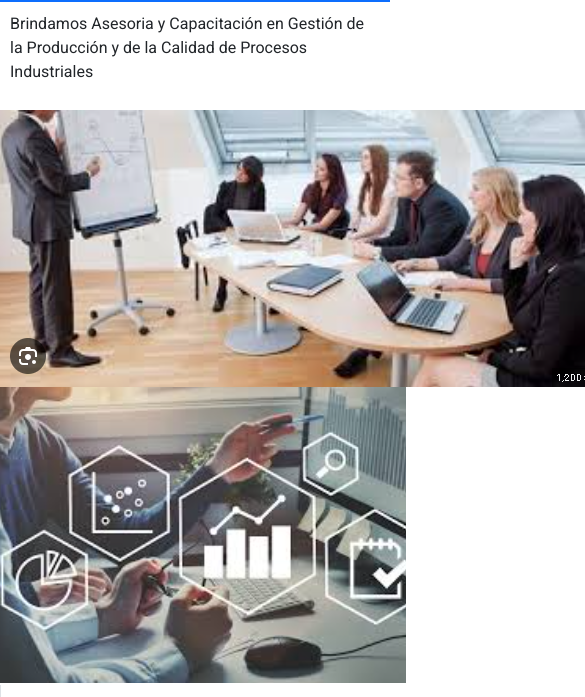
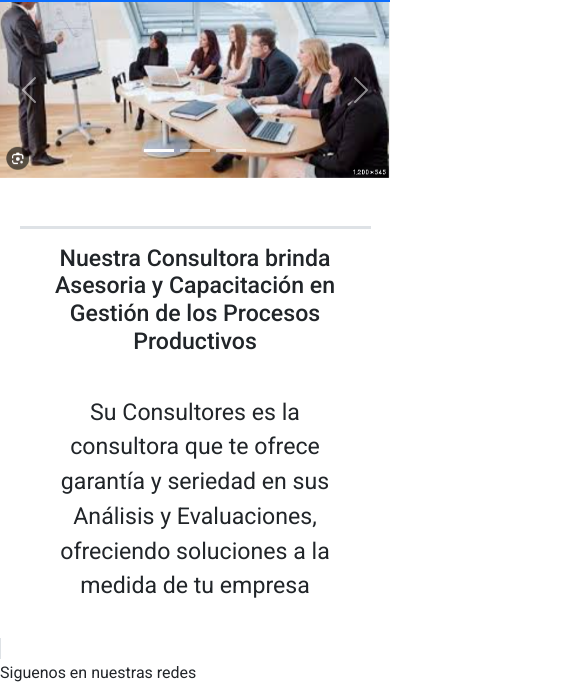
Before and after one commit to RicardoSuSilva/PreEntrega2_RicardoSuSilva, a plain HTML site: page pages/servicios.html in a window 390 px wide. Shown: the part 114-811 px from the top of the page, 585 px wide, since content can reach past the window. Drawn offline with Linux system fonts and the light colour scheme.

Commit message:
informacion cargada

```diff
--- a/css/styleserv.css
+++ b/css/styleserv.css
@@ -5,7 +5,7 @@
 }
 
 
-.border{ border: 40px solid}
+.border{ border: 30px solid}
 .nav {
     overflow: hidden;
 }
@@ -15,7 +15,7 @@
     padding: 14px 16px bold;
     margin: auto 30px;
     font-weight: bold;
-    font-size: 30px;
+    font-size: 40px;
 }
 .nav-item:hover{
 
@@ -33,9 +33,15 @@
     margin: 25px 0 ;
 }
 
+.carousel-inner{
+    max-height: 39rem;
+}
 
-
-
+ @media (max-width:768px) {
+    #info {
+        width:90% !important;
+    }
+ }
 
 
 
--- a/pages/servicios.html
+++ b/pages/servicios.html
@@ -51,22 +51,43 @@
                 </div>
                 </div>
                 </nav>
+        <section>
 
 
-
-
-
-        <section>
-
-            <p>Brindamos Asesoria y Capacitación en Gestión de la Producción y de la Calidad de Procesos Industriales</p>
-            <img src="../assets/img/ases01.png" alt="ases1" class="serv1">
-            <img src="../assets/img/serv1.png" alt="ases2" class="serv2">
-
+            <!--carousel de imagenes-->
+            <div id="carouselExampleIndicators" class="carousel slide">
+              <div class="carousel-indicators">
+                <button type="button" data-bs-target="#carouselExampleIndicators" data-bs-slide-to="0" class="active" aria-current="true" aria-label="Slide 1"></button>
+                <button type="button" data-bs-target="#carouselExampleIndicators" data-bs-slide-to="1" aria-label="Slide 2"></button>
+                <button type="button" data-bs-target="#carouselExampleIndicators" data-bs-slide-to="2" aria-label="Slide 3"></button>
+              </div>
+              <div class="carousel-inner">
+                <div class="carousel-item active">
+                  <img src="../assets/img/ases01.png" class="d-block w-100" alt="Slide1">
+                </div>
+                <div class="carousel-item">
+                  <img src="../assets/img/serv1.png" class="d-block w-100" alt="Slide2">
+                </div>
+                <div class="carousel-item">
+                  <img src="../assets/img/serv3.png" class="d-block w-100" alt="Slide3">
+                </div>
+              </div>
+              <button class="carousel-control-prev" type="button" data-bs-target="#carouselExampleIndicators" data-bs-slide="prev">
+                <span class="carousel-control-prev-icon" aria-hidden="true"></span>
+                <span class="visually-hidden">Previous</span>
+              </button>
+              <button class="carousel-control-next" type="button" data-bs-target="#carouselExampleIndicators" data-bs-slide="next">
+                <span class="carousel-control-next-icon" aria-hidden="true"></span>
+                <span class="visually-hidden">Next</span>
+              </button>
+            </div>
         </section>
-
-
-
-
+        <!--informacion-->
+        <section class="w-50 mx-auto text-center pt-5" id="info">
+          <h2 class="p-3 fs-3 border-top border-3">Nuestra Consultora brinda Asesoria y Capacitación <span>en Gestión de los Procesos Productivos</span></h2>
+          <p class="p-3 fs-3"><span>Su Consultores</span> es la consultora que te ofrece garantía  y seriedad en sus Análisis y Evaluaciones, ofreciendo soluciones a la medida de tu empresa </p>
+        </section>
+        <!--fotter-->
         <footer class="border">
             <p> Siguenos en nuestras redes </p>
             <a href="https://es-la.facebook.com" target="_blank">
```
Also changed, not shown: assets/img/bacco.jpg (added), assets/img/capac1.png (added), assets/img/capac2.png (added), assets/img/minist1.jpg (added), assets/img/minist2.jpg (added), assets/img/serv3.png (added), assets/img/serv4.png (added).
